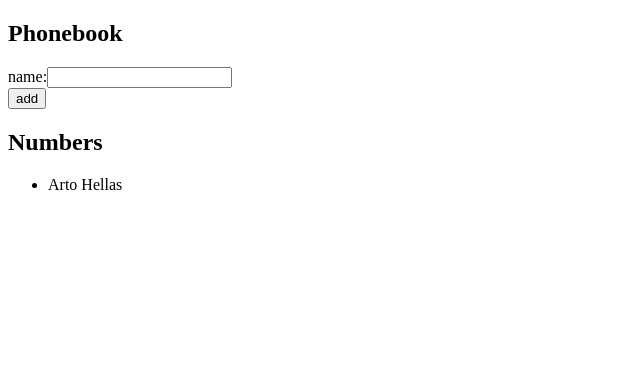
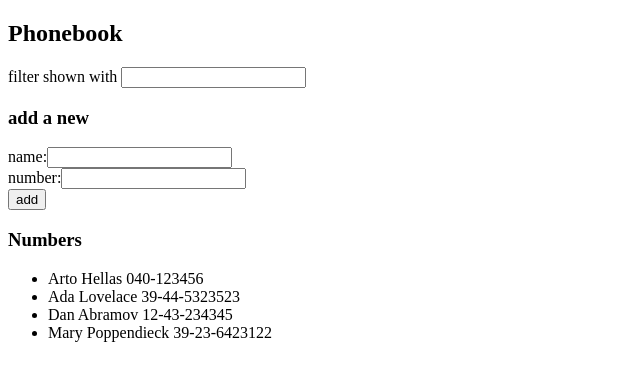
Before and after one commit to OmarTechDev/FullstackOpen, a React (Vite) app in the folder part2/phonebook/: page / in a window 1280 px wide. Shown: the top 380 px of the page, without its empty margins (0-640 px from the left). Built offline with nearby package versions, Linux system fonts and the light colour scheme.

Commit message:
completed till exercise 2.10

```diff
--- a/part2/phonebook/src/App.jsx
+++ b/part2/phonebook/src/App.jsx
@@ -1,50 +1,98 @@
 import { useState } from 'react'
 
+const Filter = ({filter,handleFilter}) =>
+(
+  <div>
+    filter shown with <input value ={filter} onChange={handleFilter}/>
+  </div>
+)
+
+const Shown = ({persons, filter}) => {
+  return(
+    <ul>
+    {persons.map(person => {
+      if ( person.name.toLowerCase().includes(filter) )
+      return (
+        <li key={person.id}>
+          {person.name}&nbsp;
+          {person.number}
+        </li>
+      )
+    })}
+  </ul>
+  )
+}
+
+const PersonForm = ({handleAddPerson, handleNameChange, handleNumberChange, name, number}) => (
+
+  <form onSubmit={handleAddPerson}>
+    <div>
+      name:
+      <input
+        value={name}
+        onChange={handleNameChange}
+      />
+    </div>
+    <div>
+      number:
+      <input
+        value={number}
+        onChange={handleNumberChange}
+      />
+    </div>
+    <div>
+      <button type="submit">add</button>
+    </div>
+  </form>
+)
+
 const App = () => {
-  const [persons, setPersons] = useState([{ name: 'Arto Hellas' }])
+  const [persons, setPersons] = useState([
+    { name: 'Arto Hellas', number: '040-123456', id: 1 },
+    { name: 'Ada Lovelace', number: '39-44-5323523', id: 2 },
+    { name: 'Dan Abramov', number: '12-43-234345', id: 3 },
+    { name: 'Mary Poppendieck', number: '39-23-6423122', id: 4 }
+  ])
   const [newName, setNewName] = useState('')
+  const [newNumber, setNewNumber] = useState('')
+  const [filtered, setFiltered] = useState('')
 
-  const handleAddName = (event) => {
+  const handleAddPerson = (event) => {
     event.preventDefault()
 
     if (persons.some(person => person.name === newName)){
       window.confirm(`${newName} is already added to phonebook`)
     }
     else{
-      const nameAdded = { name: newName }
+      const nameAdded = {
+        name: newName,
+        number: newNumber,
+        id: persons.length
+      }
       setPersons(persons.concat(nameAdded))
       setNewName('')
+      setNewNumber('')
     }
   }
 
-  const handleNameChange = (event) => {
-    console.log(event.target.value)
-    setNewName(event.target.value)
+  const handleInputChange = (setter) => (event) => {
+    setter(event.target.value)
   }
 
   return (
     <div>
       <h2>Phonebook</h2>
-      <form onSubmit={handleAddName}>
-        <div>
-          name:
-          <input
-            value={newName}
-            onChange={handleNameChange}
-          />
-        </div>
-        <div>
-          <button type="submit">add</button>
-        </div>
-      </form>
-      <h2>Numbers</h2>
-      <ul>
-        {persons.map(person => (
-          <li>
-            {person.name}
-          </li>
-        ))}
-      </ul>
+      <Filter filter={filtered} handleFilter={handleInputChange(setFiltered)}/>
+      <h3>add a new</h3>
+      <PersonForm
+        handleAddPerson={handleAddPerson}
+        handleNameChange={handleInputChange(setNewName)}
+        handleNumberChange={handleInputChange(setNewNumber)}
+        name={newName}
+        number={newNumber}
+      />
+      <h3>Numbers</h3>
+      <Shown persons={persons} filter={filtered}/>
     </div>
   )
 }
```
